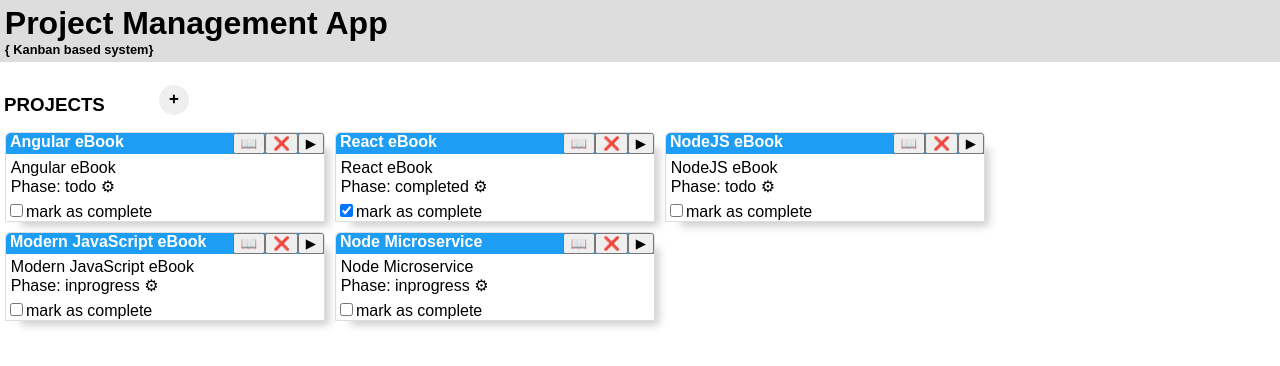
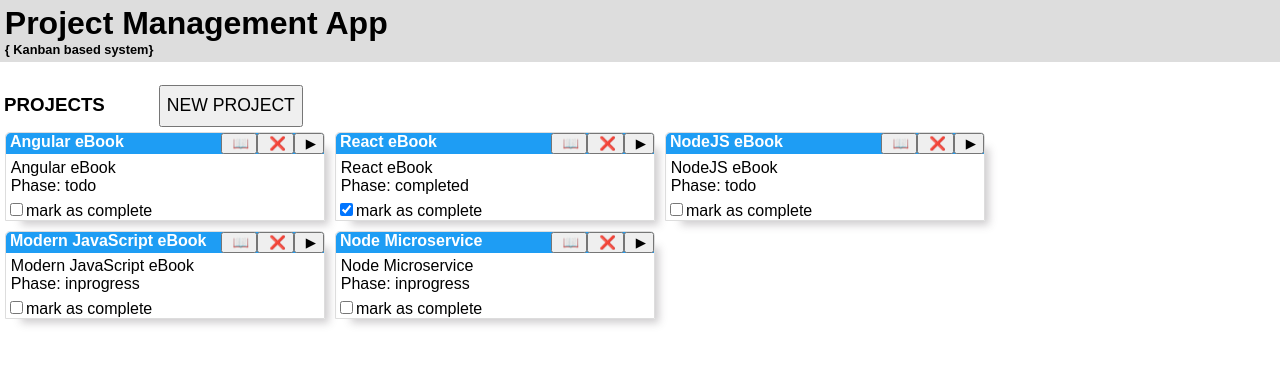
Before and after one commit to markchipman/udemy-prework-pms, a React (Create React App) app: page / in a window 1280 px wide. Shown: the top 366 px of the page. Built offline with nearby package versions, Linux system fonts and the light colour scheme.

Commit message:
Moved back to project to main screen

```diff
--- a/src/App.css
+++ b/src/App.css
@@ -59,11 +59,7 @@ body {
 }
 
 .project-add {
-  border:none;
-  border-radius: 50%;
-  width:30px;
-  height:30px;
-  font-size: 2em;
+  font-size: 1.1em;
 }
 
 .project-form{
--- a/src/App.js
+++ b/src/App.js
@@ -134,6 +134,8 @@ export default class App extends Component {
               <SubHeader color="red"
                 title="{
                   Kanban based system}" />
+
+               {this.state.currentProject && <a href="#" onClick={this.onProjectSelected}>back</a>}
            </Header>
            <hr/>
 
--- a/src/Components/Projects/ProjectList.js
+++ b/src/Components/Projects/ProjectList.js
@@ -99,21 +99,21 @@ class ProjectList extends React.Component {
             <div className="project-buttons">
               <button className="button edit" title="edit"
                 onClick={()=>this.onEdit(project)}>
-                📖
+                <span role="img" aria-label="edit project">📖</span>
               </button>
               <button className="button delete" title="delete"
                 onClick={()=>this.onDelete(project.id, project.title)}>
-                ❌
+                <span role="img" aria-label="delete project">❌</span>
               </button>
               <button className="button dashboard" title="back to projects"
                 onClick={(e)=>this.gotoDashboard(e,project.id)}>
-                ▶
+                <span role="img" aria-label="goto dashboard">▶</span>
               </button>
           </div>
          </div>
          <div className="project-content">
            <span className="title">{project.title}</span>
-           <span className="title">Phase: {project.phase} ⚙ </span>
+           <span className="title">Phase: {project.phase}</span>
          </div>
          <div>
             <label>
@@ -136,7 +136,6 @@ class ProjectList extends React.Component {
   }
 
   render() {
-    let phase = {};
     let {projects} = this.props;
 
     let projectUI = projects.map((project) => {
@@ -148,7 +147,8 @@ class ProjectList extends React.Component {
       <main>
         <div className="project-dashboard-title">
             <h3>PROJECTS</h3>
-            <button onClick={this.props.onNewProject} title="New Project" className="project-add">&#x1429;</button>
+            <button onClick={this.props.onNewProject} title="New Project"
+                className="project-add">NEW PROJECT</button>
         </div>
         <div className="projects">
           {projectUI}
--- a/src/Components/Tasks/TaskList.js
+++ b/src/Components/Tasks/TaskList.js
@@ -1,7 +1,7 @@
-import React, { Component } from 'react';
+import React, {Fragment, Component } from 'react';
 import './tasks.css';
 
-export default class TaskList extends React.Component {
+export default class TaskList extends Component {
     state = {
       title: "",
       phase: ""
@@ -150,18 +150,19 @@ export default class TaskList extends React.Component {
 
       let phaseUI = [];
       this.props.phase.forEach((key) => {
-         var value = phase[key];
          phaseUI.push(
-           <div className="task-phase" key={key}>
-             {phase[key]}
-          </div>
+          <Fragment>
+            <div className="task-phase" key={key}>
+              <h2>{key}</h2>
+              {phase[key]}
+            </div>
+          </Fragment>
          );
       });
 
 
       return (
         <div className="task-lane">
-          <a href="#" onClick={this.gotoProjects}>back</a>
           {phaseUI}
         </div>
       );
--- a/src/Components/Tasks/tasks.css
+++ b/src/Components/Tasks/tasks.css
@@ -6,6 +6,7 @@
   }
 
   .task-phase {
+    min-width: 300px;
     display:flex;
     flex-direction: column;
     background-color: lightblue;
@@ -23,7 +24,7 @@
   .task-item {
     display: flex;
     flex-direction: column;
-    padding-bottom: 20px;
+    padding: 5px;
     margin:5px;
     border: 1px solid;
   }
```
